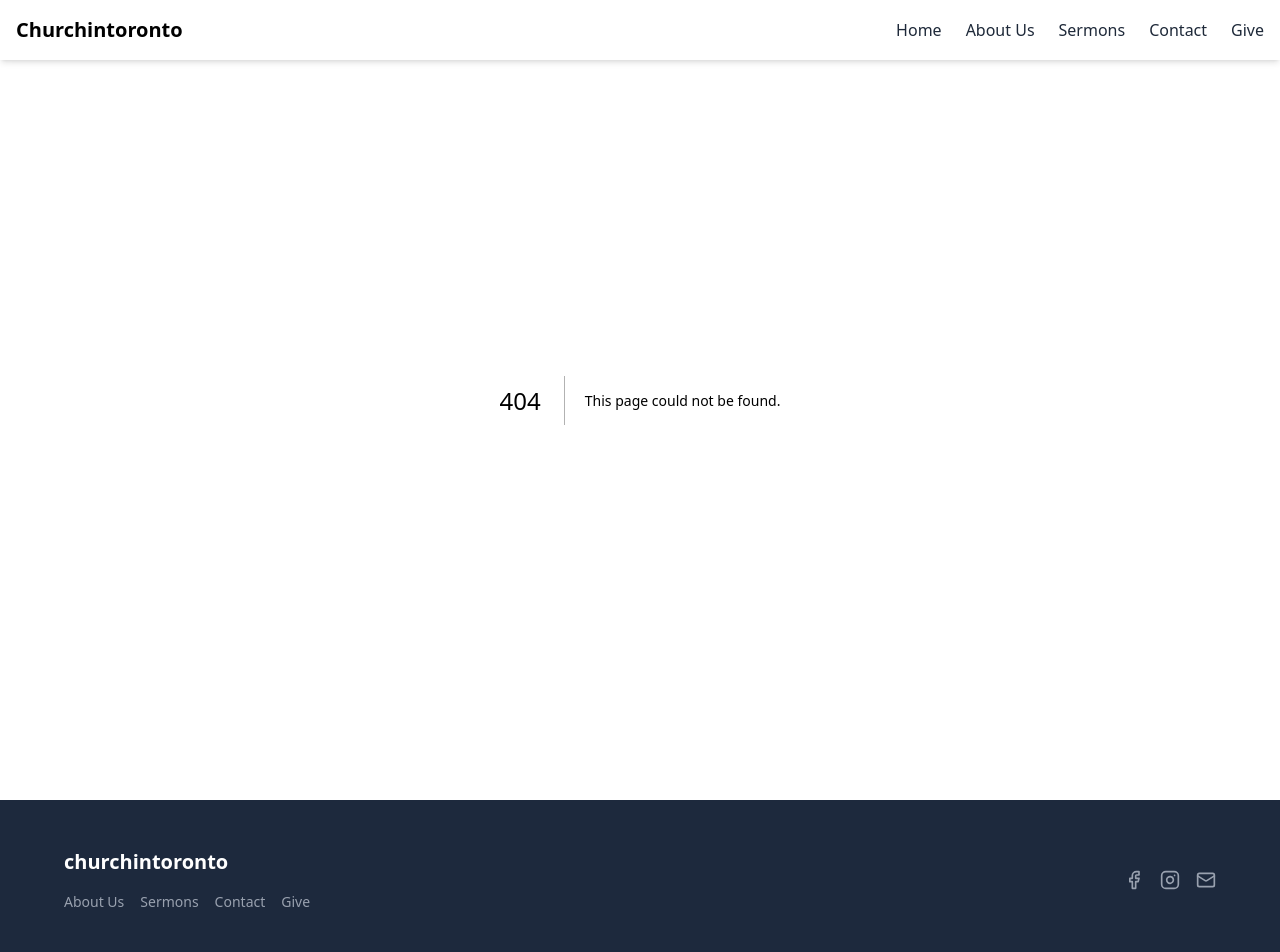
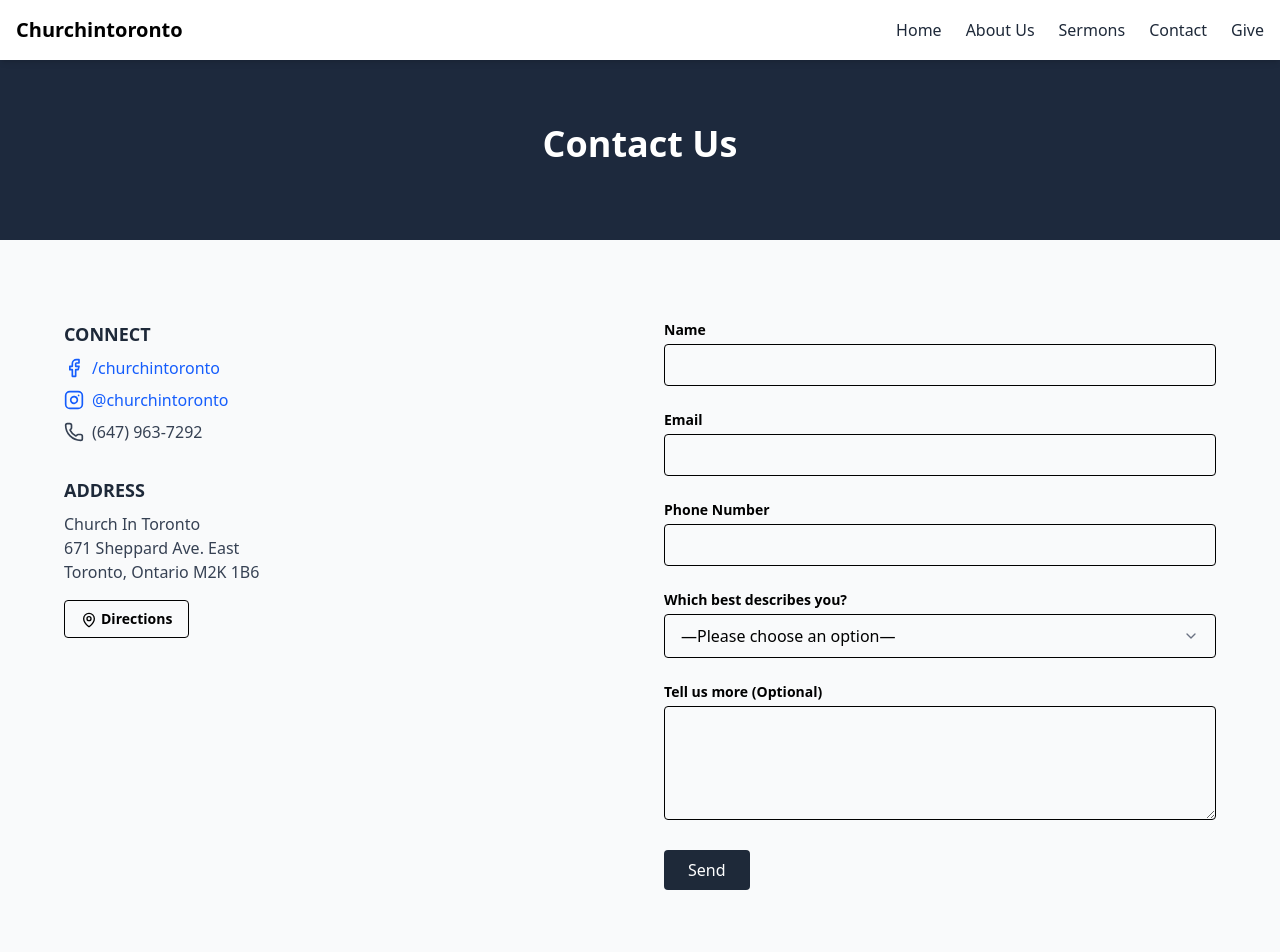
Before and after one commit to plaxamana/churchintoronto-next, a Next.js app: page /contact-us in a window 1280 px wide. Before the commit this address had no page. Shown: the top 952 px of the page. Built offline with nearby package versions, Linux system fonts and the light colour scheme.

Commit message:
added contact us page

```diff
--- a/package.json
+++ b/package.json
@@ -9,6 +9,8 @@
     "lint": "next lint"
   },
   "dependencies": {
+    "@headlessui/react": "^2.2.2",
+    "clsx": "^2.1.1",
     "framer-motion": "^12.7.4",
     "lucide-react": "^0.501.0",
     "next": "15.3.1",
--- /dev/null
+++ b/src/app/contact-us/page.tsx
@@ -0,0 +1,12 @@
+import ContactSection from "@/components/sections/ContactSection";
+
+export default function Page() {
+  return (
+    <>
+      <div className="flex items-center justify-center h-60 bg-slate-800 pt-12">
+        <h1 className="font-bold text-4xl text-white">Contact Us</h1>
+      </div>
+      <ContactSection />
+    </>
+  );
+}
--- a/src/components/common/Footer/index.tsx
+++ b/src/components/common/Footer/index.tsx
@@ -2,6 +2,7 @@
 
 import Link from "next/link";
 import { Facebook, Instagram, Mail } from "lucide-react";
+import { navLinks } from "@/globals";
 
 export default function Footer() {
   return (
@@ -14,18 +15,15 @@ export default function Footer() {
           </Link>
 
           <nav className="flex flex-wrap gap-4 text-sm">
-            <Link href="/about" className="transition hover:text-white">
-              About Us
-            </Link>
-            <Link href="/sermons" className="transition hover:text-white">
-              Sermons
-            </Link>
-            <Link href="/contact" className="transition hover:text-white">
-              Contact
-            </Link>
-            <Link href="/give" className="transition hover:text-white">
-              Give
-            </Link>
+            {navLinks.map((link) => (
+              <Link
+                key={link.label}
+                href={link.href}
+                className="transition hover:text-white"
+              >
+                {link.label}
+              </Link>
+            ))}
           </nav>
         </div>
 
--- a/src/components/common/Navbar/index.tsx
+++ b/src/components/common/Navbar/index.tsx
@@ -3,17 +3,10 @@
 import { useState } from "react";
 import Link from "next/link";
 import { Menu, X } from "lucide-react";
+import { navLinks } from "@/globals";
 
 export default function Navbar() {
   const [isOpen, setIsOpen] = useState(false);
-
-  const navLinks = [
-    { href: "/", label: "Home" },
-    { href: "/about-us", label: "About Us" },
-    { href: "/sermons", label: "Sermons" },
-    { href: "/contact", label: "Contact" },
-    { href: "/give", label: "Give" },
-  ];
 
   return (
     <nav className="fixed top-0 z-50 w-full bg-white shadow-md">
--- /dev/null
+++ b/src/components/sections/ContactSection/index.tsx
@@ -0,0 +1,214 @@
+"use client";
+
+import { useState } from "react";
+import {
+  Check,
+  ChevronDown,
+  Phone,
+  MapPin,
+  Facebook,
+  Instagram,
+} from "lucide-react";
+import { Listbox } from "@headlessui/react";
+import clsx from "clsx";
+
+export default function ContactSection() {
+  const [form, setForm] = useState({
+    name: "",
+    email: "",
+    phone: "",
+    role: "",
+    message: "",
+  });
+
+  const options = [
+    { value: "", label: "—Please choose an option—" },
+    { value: "new-church", label: "I'm looking for a new church" },
+    { value: "new-christian", label: "I'm a new christian" },
+    { value: "exploring", label: "I'm exploring the faith" },
+    { value: "other", label: "Other" },
+  ];
+
+  const handleChange = (
+    e: React.ChangeEvent<
+      HTMLInputElement | HTMLTextAreaElement | HTMLSelectElement
+    >
+  ) => {
+    setForm({ ...form, [e.target.name]: e.target.value });
+  };
+
+  const handleSubmit = (e: React.FormEvent) => {
+    e.preventDefault();
+    console.log("Form submitted:", form);
+    // TODO: Plug in endpoint later
+  };
+
+  return (
+    <section className="bg-gray-50 px-6 py-20">
+      <div className="max-w-6xl mx-auto grid md:grid-cols-2 gap-12 items-start">
+        {/* Contact Info */}
+        <div className="space-y-8">
+          <div>
+            <h3 className="text-lg font-bold text-gray-800 uppercase mb-2">
+              Connect
+            </h3>
+            <ul className="space-y-2 text-blue-600">
+              <li className="flex items-center gap-2">
+                <Facebook className="w-5 h-5" />
+                <a
+                  href="https://facebook.com/churchintoronto"
+                  target="_blank"
+                  rel="noopener noreferrer"
+                >
+                  /churchintoronto
+                </a>
+              </li>
+              <li className="flex items-center gap-2">
+                <Instagram className="w-5 h-5" />
+                <a
+                  href="https://instagram.com/churchintoronto"
+                  target="_blank"
+                  rel="noopener noreferrer"
+                >
+                  @churchintoronto
+                </a>
+              </li>
+              <li className="flex items-center gap-2 text-gray-700">
+                <Phone className="w-5 h-5" />
+                (647) 963-7292
+              </li>
+            </ul>
+          </div>
+
+          <div>
+            <h3 className="text-lg font-bold text-gray-800 uppercase mb-2">
+              Address
+            </h3>
+            <p className="text-gray-700">
+              Church In Toronto
+              <br />
+              671 Sheppard Ave. East
+              <br />
+              Toronto, Ontario M2K 1B6
+            </p>
+            <a
+              href="https://goo.gl/maps/m94T9BPR4mS3F81N7"
+              target="_blank"
+              rel="noopener noreferrer"
+              className="inline-block mt-4 px-4 py-2 border rounded text-sm font-semibold hover:bg-gray-100 transition"
+            >
+              <MapPin className="inline w-4 h-4 mr-1" />
+              Directions
+            </a>
+          </div>
+        </div>
+
+        {/* Contact Form */}
+        <form onSubmit={handleSubmit} className="space-y-6">
+          <div>
+            <label className="block text-sm font-semibold mb-1">Name</label>
+            <input
+              type="text"
+              name="name"
+              value={form.name}
+              onChange={handleChange}
+              required
+              className="w-full border rounded px-4 py-2"
+            />
+          </div>
+
+          <div>
+            <label className="block text-sm font-semibold mb-1">Email</label>
+            <input
+              type="email"
+              name="email"
+              value={form.email}
+              onChange={handleChange}
+              required
+              className="w-full border rounded px-4 py-2"
+            />
+          </div>
+
+          <div>
+            <label className="block text-sm font-semibold mb-1">
+              Phone Number
+            </label>
+            <input
+              type="tel"
+              name="phone"
+              value={form.phone}
+              onChange={handleChange}
+              className="w-full border rounded px-4 py-2"
+            />
+          </div>
+
+          <div>
+            <label className="block text-sm font-semibold mb-1">
+              Which best describes you?
+            </label>
+
+            <Listbox
+              value={form.role}
+              onChange={(value) => setForm({ ...form, role: value })}
+            >
+              <div className="relative">
+                <Listbox.Button className="w-full border rounded px-4 py-2 h-11 text-left flex justify-between items-center">
+                  <span>
+                    {form.role
+                      ? options.find((opt) => opt.value === form.role)?.label
+                      : "—Please choose an option—"}
+                  </span>
+                  <ChevronDown className="w-4 h-4 text-gray-500" />
+                </Listbox.Button>
+
+                <Listbox.Options className="absolute z-10 mt-1 max-h-60 w-full overflow-auto rounded-md border bg-white shadow-md">
+                  {options.map((opt) => (
+                    <Listbox.Option
+                      key={opt.value}
+                      value={opt.value}
+                      className={({ active }) =>
+                        clsx(
+                          "cursor-pointer px-4 py-2 text-sm",
+                          active ? "bg-gray-100 text-gray-900" : "text-gray-700"
+                        )
+                      }
+                    >
+                      {({ selected }) => (
+                        <div className="flex justify-between items-center">
+                          <span>{opt.label}</span>
+                          {selected && (
+                            <Check className="w-4 h-4 text-blue-500" />
+                          )}
+                        </div>
+                      )}
+                    </Listbox.Option>
+                  ))}
+                </Listbox.Options>
+              </div>
+            </Listbox>
+          </div>
+
+          <div>
+            <label className="block text-sm font-semibold mb-1">
+              Tell us more (Optional)
+            </label>
+            <textarea
+              name="message"
+              rows={4}
+              value={form.message}
+              onChange={handleChange}
+              className="w-full border rounded px-4 py-2"
+            />
+          </div>
+
+          <button
+            type="submit"
+            className="px-6 py-2 bg-gray-800 text-white rounded hover:bg-gray-700 transition"
+          >
+            Send
+          </button>
+        </form>
+      </div>
+    </section>
+  );
+}
--- /dev/null
+++ b/src/globals.ts
@@ -0,0 +1,7 @@
+export const navLinks = [
+  { href: "/", label: "Home" },
+  { href: "/about-us", label: "About Us" },
+  { href: "/sermons", label: "Sermons" },
+  { href: "/contact-us", label: "Contact" },
+  { href: "/give", label: "Give" },
+];
```
Also changed, not shown: 1 other file (tests, documents, lock files or other folders).
